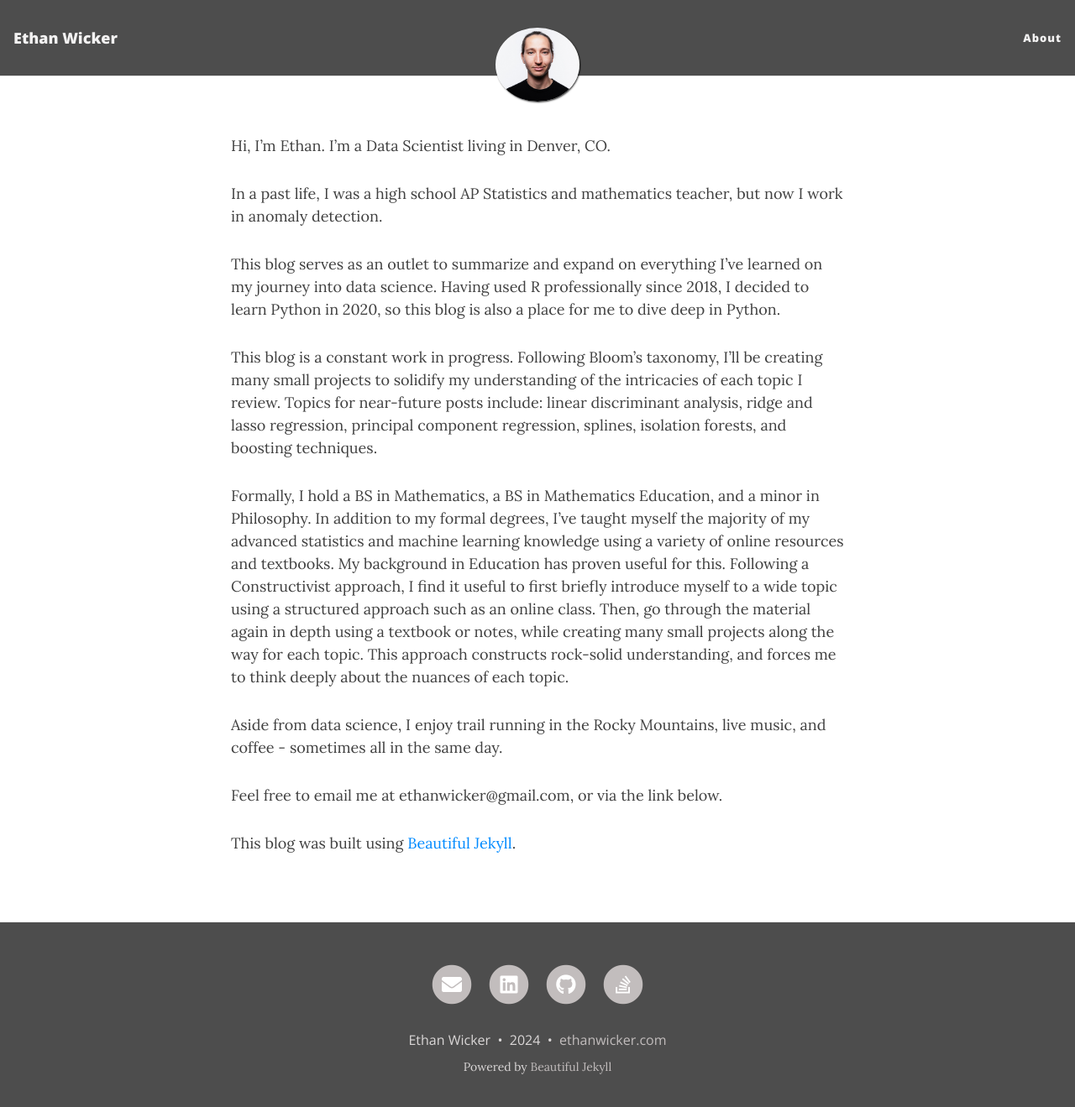
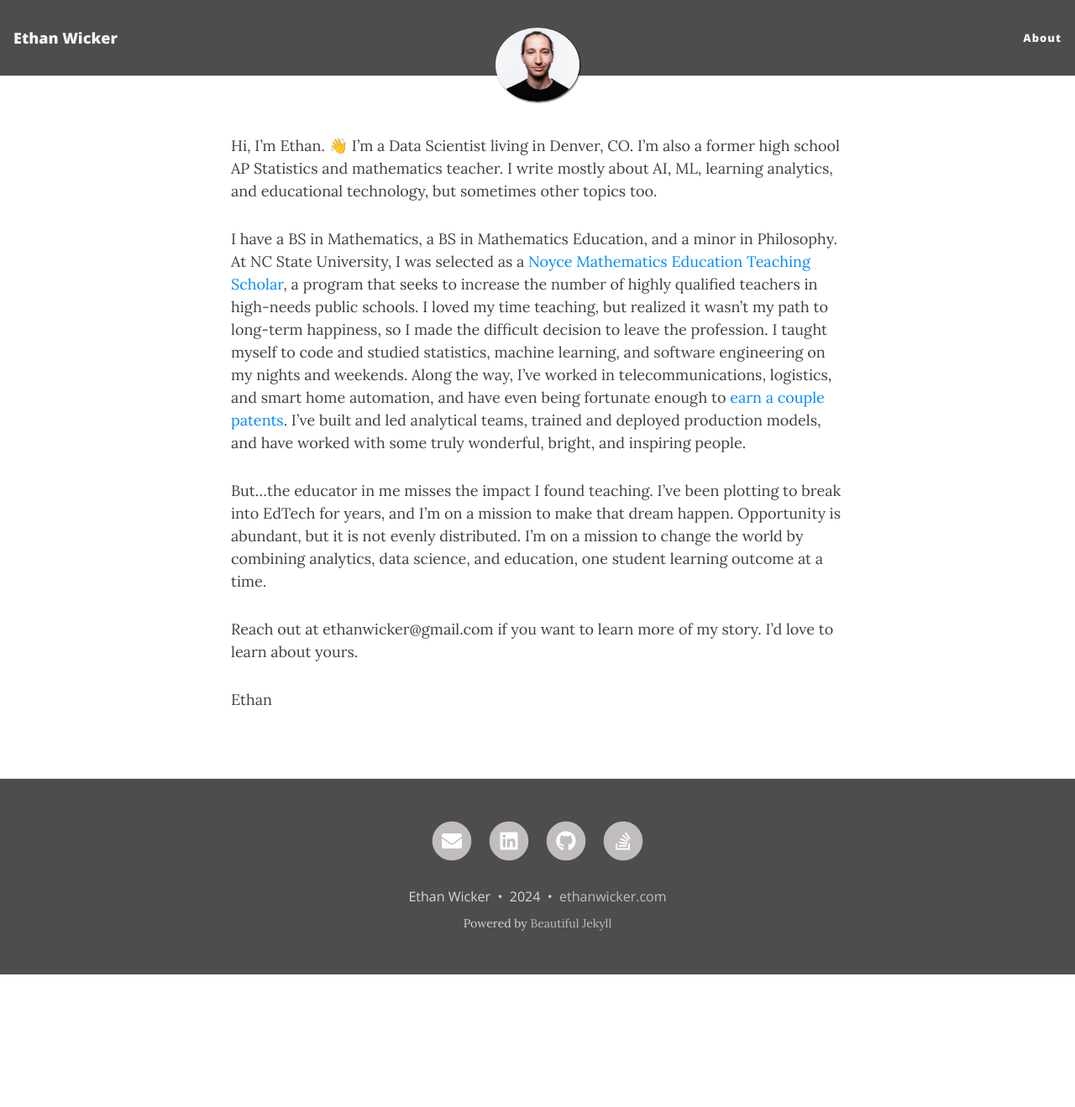
Before and after one commit to ethanwicker/ethanwicker.github.io, a Jekyll site: the page built from about.md, in a window 1280 px wide and 1332 px high. Shown: the top 1319 px of the window at 84% size. Built offline with Jekyll 4.4.1, drawn with Linux system fonts in a browser that asks for light colours; nearby versions of some CDN libraries; our own code applies the rules of GitHub Pages for plain Markdown files.

Commit message:
Update about.md

```diff
--- a/about.md
+++ b/about.md
@@ -1,15 +1,9 @@
-Hi, I'm Ethan.  I'm a Data Scientist living in Denver, CO.
+Hi, I'm Ethan. 👋 I'm a Data Scientist living in Denver, CO.  I'm also a former high school AP Statistics and mathematics teacher.  I write mostly about AI, ML, learning analytics, and educational technology, but sometimes other topics too.
 
-In a past life, I was a high school AP Statistics and mathematics teacher, but now I work in anomaly detection.
+I have a BS in Mathematics, a BS in Mathematics Education, and a minor in Philosophy.  At NC State University, I was selected as a [Noyce Mathematics Education Teaching Scholar](https://www.nsf.gov/awardsearch/showAward?AWD_ID=0733794&HistoricalAwards=false), a program that seeks to increase the number of highly qualified teachers in high-needs public schools.  I loved my time teaching, but realized it wasn't my path to long-term happiness, so I made the difficult decision to leave the profession.  I taught myself to code and studied statistics, machine learning, and software engineering on my nights and weekends.  Along the way, I've worked in telecommunications, logistics, and smart home automation, and have even being fortunate enough to [earn a couple patents](https://patents.google.com/?inventor=Ethan+Wicker).  I've built and led analytical teams, trained and deployed production models, and have worked with some truly wonderful, bright, and inspiring people.
 
-This blog serves as an outlet to summarize and expand on everything I've learned on my journey into data science.  Having used R professionally since 2018, I decided to learn Python in 2020, so this blog is also a place for me to dive deep in Python.
+But...the educator in me misses the impact I found teaching.  I've been plotting to break into EdTech for years, and I'm on a mission to make that dream happen.  Opportunity is abundant, but it is not evenly distributed.  I'm on a mission to change the world by combining analytics, data science, and education, one student learning outcome at a time.
 
-This blog is a constant work in progress.  Following Bloom's taxonomy, I'll be creating many small projects to solidify my understanding of the intricacies of each topic I review.  Topics for near-future posts include: linear discriminant analysis, ridge and lasso regression, principal component regression, splines, isolation forests, and boosting techniques.
+Reach out at ethanwicker@gmail.com if you want to learn more of my story.  I'd love to learn about yours.
 
-Formally, I hold a BS in Mathematics, a BS in Mathematics Education, and a minor in Philosophy.  In addition to my formal degrees, I've taught myself the majority of my advanced statistics and machine learning knowledge using a variety of online resources and textbooks.  My background in Education has proven useful for this.  Following a Constructivist approach, I find it useful to first briefly introduce myself to a wide topic using a structured approach such as an online class.  Then, go through the material again in depth using a textbook or notes, while creating many small projects along the way for each topic.  This approach constructs rock-solid understanding, and forces me to think deeply about the nuances of each topic.
-
-Aside from data science, I enjoy trail running in the Rocky Mountains, live music, and coffee - sometimes all in the same day.
-
-Feel free to email me at ethanwicker@gmail.com, or via the link below.
-
-This blog was built using [Beautiful Jekyll](https://beautifuljekyll.com/).
+Ethan
```
